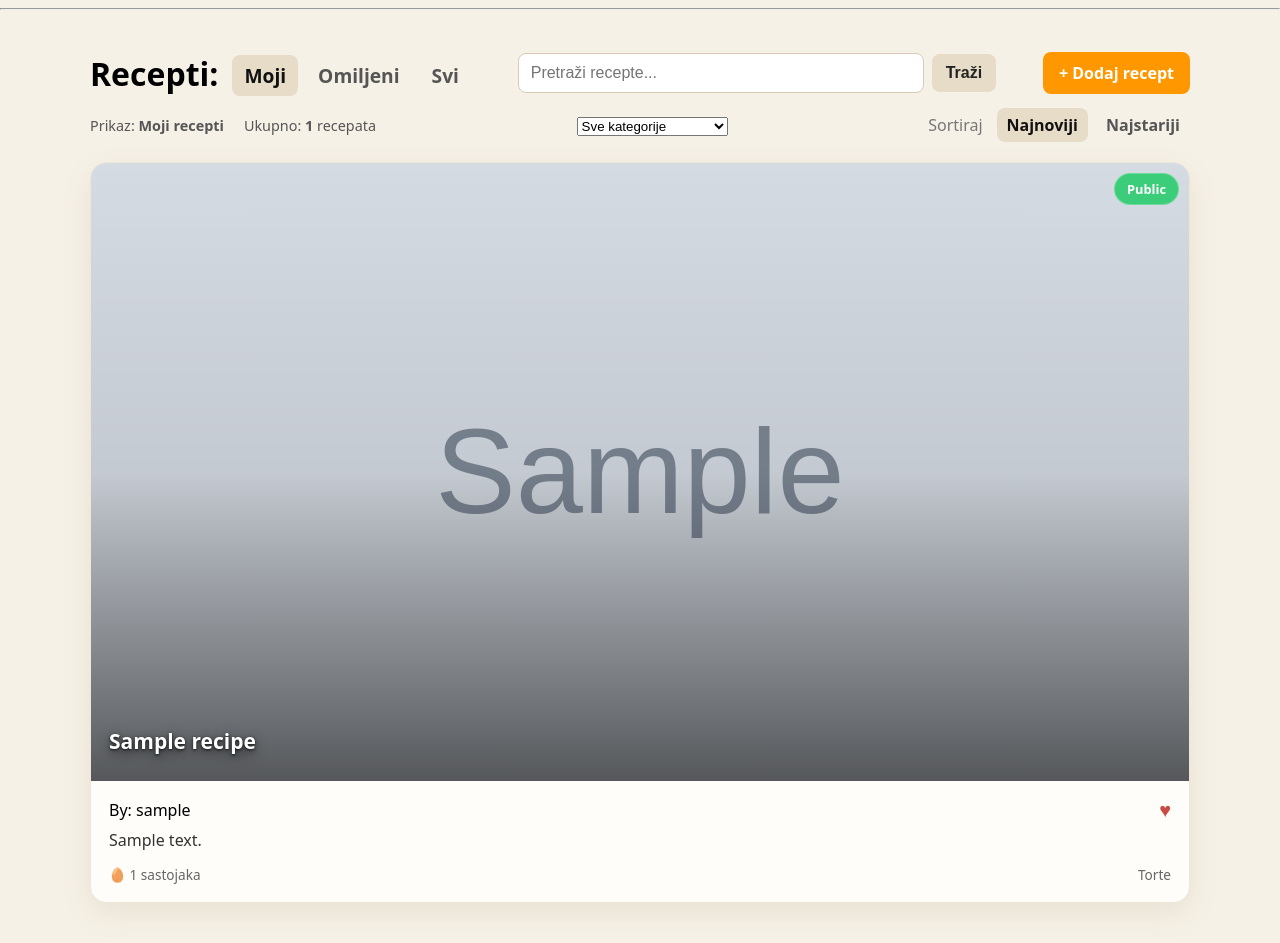
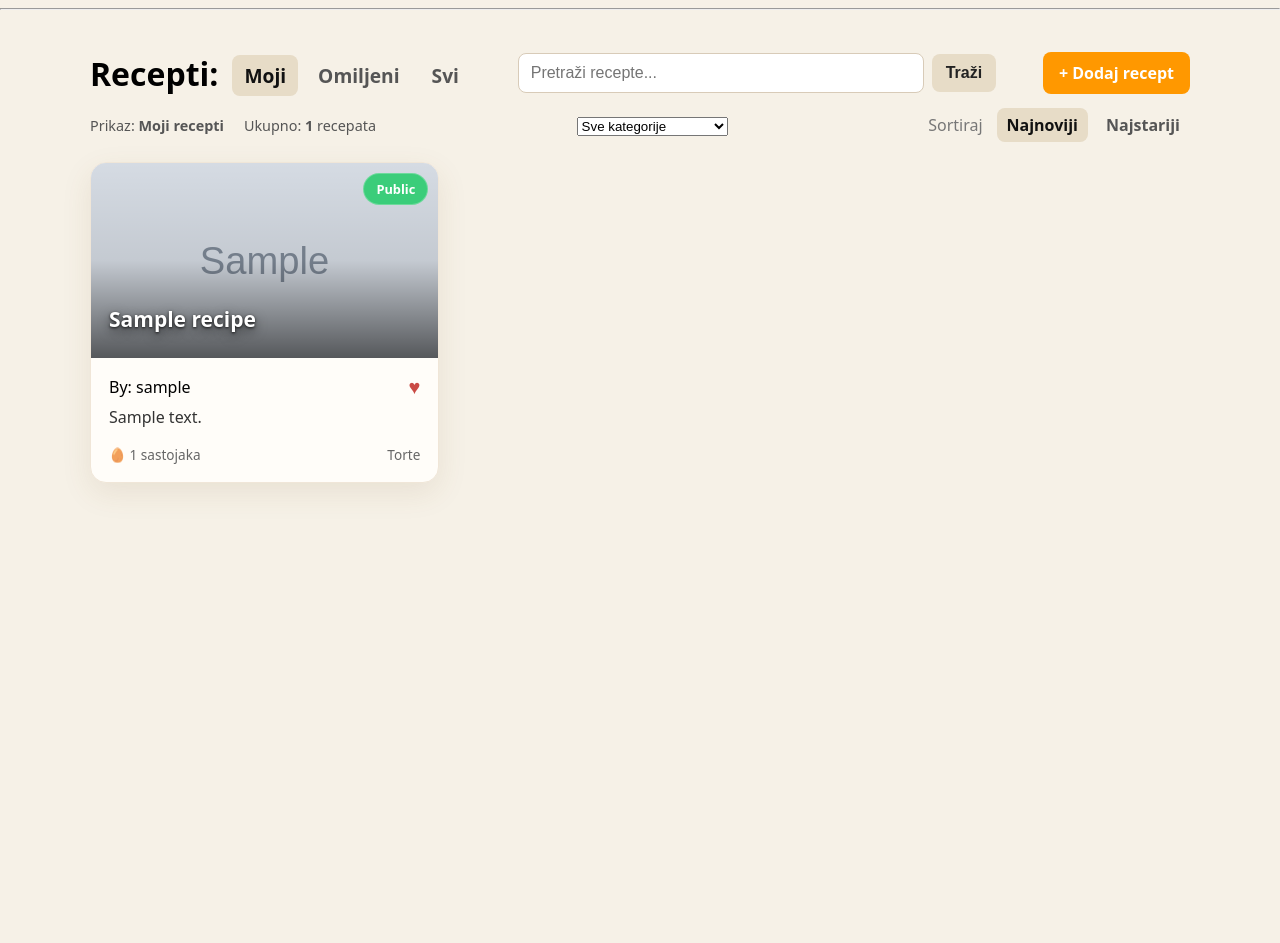
Before and after one commit to PaxTecum37/webkuh, a Django app: page /recipes/ in a window 1280 px wide. Shown: the part 52-995 px from the top of the page. After the commit the page ends 541 px from the top, so only its background shows below. Run offline with Django 5.2, Linux system fonts and the light colour scheme; a user stored in the database is signed in; tables that the repository leaves empty hold one stand-in row (values such as "Sample post"); grey boxes marked "Sample" are stand-in pictures.

Commit message:
Improve recipe list filtering and layout

```diff
--- a/recipes/static/recipes/style.css
+++ b/recipes/static/recipes/style.css
@@ -31,7 +31,7 @@ nav a:hover {
 /* popis/kartice recepata u gridu */
 .recipe-grid {
     display: grid;
-    grid-template-columns: repeat(auto-fit, minmax(260px, 1fr));
+    grid-template-columns: repeat(3, minmax(0, 1fr));
     gap: 26px;
     margin-top: 18px;
     justify-content: center;
@@ -51,15 +51,20 @@ nav a:hover {
     cursor: pointer;
     display: flex;
     flex-direction: column;
+    height: 100%;
+    width: 100%;
 }
 
 .recipe-card-link {
-    display: block;
+    display: flex;
     text-decoration: none;
     color: inherit;
+    height: 100%;
 }
 
 .recipe-body {
+    display: flex;
+    flex-direction: column;
     padding: 18px;
     flex-grow: 1;
 }
@@ -233,6 +238,7 @@ nav a:hover {
     justify-content: space-between;
     align-items: center;
     gap: 12px;
+    margin-top: auto;
 }
 
 /* prikaz filtera moji, javni, svi dostupni */
--- a/recipes/templates/recipes/recipe_detail.html
+++ b/recipes/templates/recipes/recipe_detail.html
@@ -52,7 +52,7 @@
 
     <div class="recipe-actions">
         <a href="{% url 'recipes:update' recipe.slug %}">Uredi</a>
-        <a href="{% url 'recipes:list' %}?view={{ request.GET.view|default:'mine' }}&sort={{ request.GET.sort|default:'newest' }}{% if request.GET.q %}&q={{ request.GET.q }}{% endif %}{% if request.GET.page %}&page={{ request.GET.page }}{% endif %}">Nazad</a>
+        <a href="{% url 'recipes:list' %}?view={{ request.GET.view|default:'mine' }}&sort={{ request.GET.sort|default:'newest' }}{% if request.GET.q %}&q={{ request.GET.q }}{% endif %}{% if request.GET.category %}&category={{ request.GET.category }}{% endif %}{% if request.GET.page %}&page={{ request.GET.page }}{% endif %}">Nazad</a>
         <a href="{% url 'recipes:recipe_delete_confirm' recipe.slug %}" class="recipe-delete">Obriši</a>
     </div>
 
--- a/recipes/templates/recipes/recipe_public_detail.html
+++ b/recipes/templates/recipes/recipe_public_detail.html
@@ -56,7 +56,7 @@
             <a href="{% url 'recipes:recipe_delete_confirm' recipe.slug %}" class="recipe-delete">Obriši</a>
             {% endif %}
 
-            <a href="{% url 'recipes:list' %}?view={{ request.GET.view|default:'all' }}&sort={{ request.GET.sort|default:'newest' }}{% if request.GET.q %}&q={{ request.GET.q }}{% endif %}{% if request.GET.page %}&page={{ request.GET.page }}{% endif %}">Nazad</a>
+            <a href="{% url 'recipes:list' %}?view={{ request.GET.view|default:'all' }}&sort={{ request.GET.sort|default:'newest' }}{% if request.GET.q %}&q={{ request.GET.q }}{% endif %}{% if request.GET.category %}&category={{ request.GET.category }}{% endif %}{% if request.GET.page %}&page={{ request.GET.page }}{% endif %}">Nazad</a>
     </div>
 
 </div>
--- a/recipes/views.py
+++ b/recipes/views.py
@@ -49,7 +49,7 @@ def recipe_list(request):
     else:
         recipes = recipes.order_by("-created_at")
 
-    paginator = Paginator(recipes, 2)
+    paginator = Paginator(recipes, 12)
     page_number = request.GET.get("page")
     page_obj = paginator.get_page(page_number)
 
```
Also changed, not shown: 1 other file.
